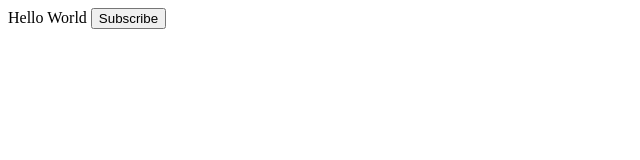
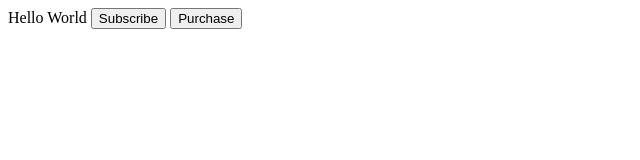
Before and after one commit to kemingli97/kemingli97.github.io, a plain HTML site: page index.html in a window 1280 px wide. Shown: the whole page, without its empty margins (0-640 px from the left). Drawn offline with Linux system fonts and the light colour scheme.

Commit message:
Update index.html

```diff
--- a/index.html
+++ b/index.html
@@ -1,6 +1,7 @@
 Hello World
 
 <button onclick="fbq('track', 'Subscribe');">Subscribe</button>
+<button onclick="fbq('track', 'Purchase');">Purchase</button>
 
 <!-- Facebook Pixel Code -->
 <script>
```
